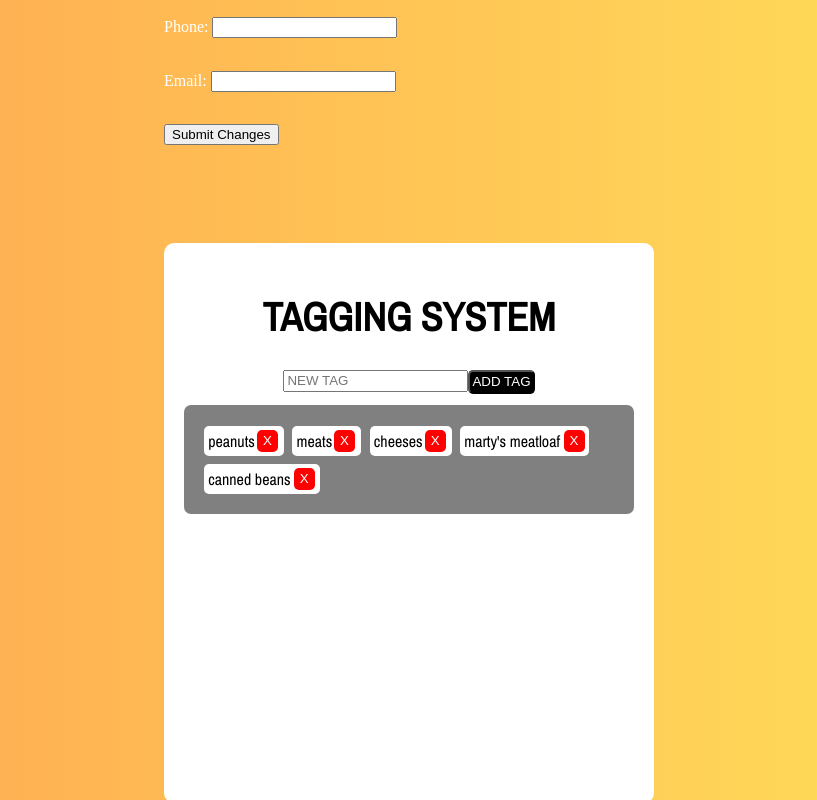
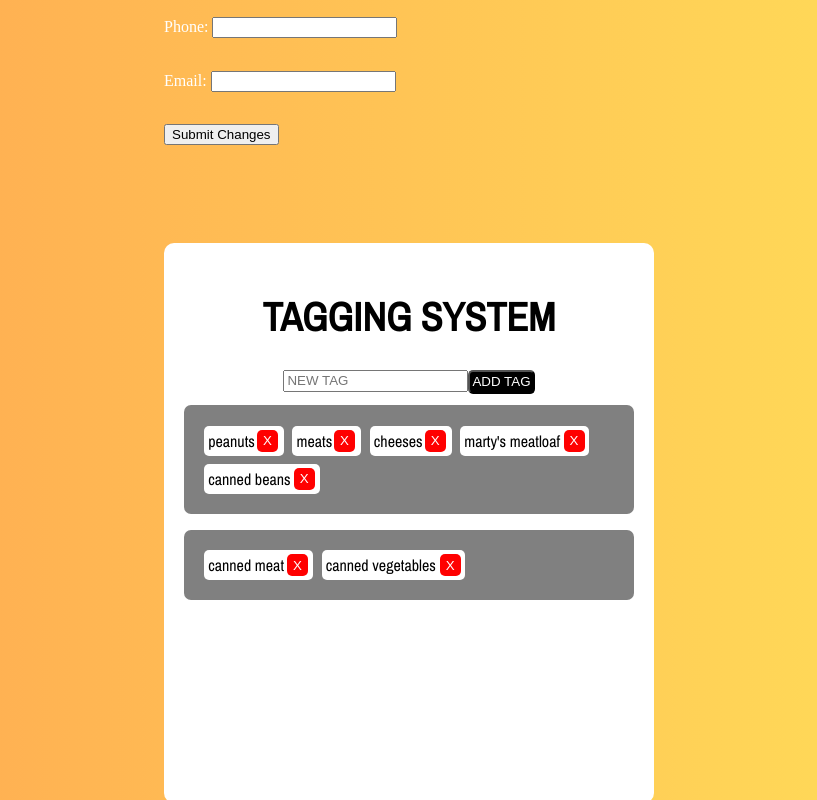
Before and after one commit to UTSCCSCC01/finalprojectw22-givenet, a React (Create React App) app in the folder frontend/: page / in a window 1280 px wide. Shown: the part 488-1288 px from the top of the page, without its empty margins (231-1048 px from the left). Built offline with nearby package versions, Linux system fonts and the light colour scheme.

Commit message:
Added second window for item categories

```diff
--- a/frontend/src/components/TaggingSystem.tsx
+++ b/frontend/src/components/TaggingSystem.tsx
@@ -6,6 +6,11 @@ let tagItems = [
     "cheeses",
     "marty's meatloaf",
     "canned beans"
+];
+
+let tagCategories = [
+    "canned meat",
+    "canned vegetables"
 ];
 
 export default function TaggingSystem() {
@@ -26,6 +31,15 @@ export default function TaggingSystem() {
 				))}
             </div>
 
+            <div id="tagview">
+                {tagCategories.map((item: string) => (
+					<div className="tags">
+                        <label className="tagLabel">{item}</label>
+                        <button className="tagDel" /*onCheckpending*/>X</button>
+					</div>
+				))}
+            </div>
+
 
 
         </div>
--- a/frontend/src/styles/TaggingSystem.css
+++ b/frontend/src/styles/TaggingSystem.css
@@ -47,6 +47,10 @@ body{
     padding-right: 2%;
 }
 
+#tagview {
+    margin-bottom: 1em;
+}
+
 .tagLabel {
     font-family: 'Archivo Narrow', 'Courier New', Courier, monospace;
     width: min-content;
```
